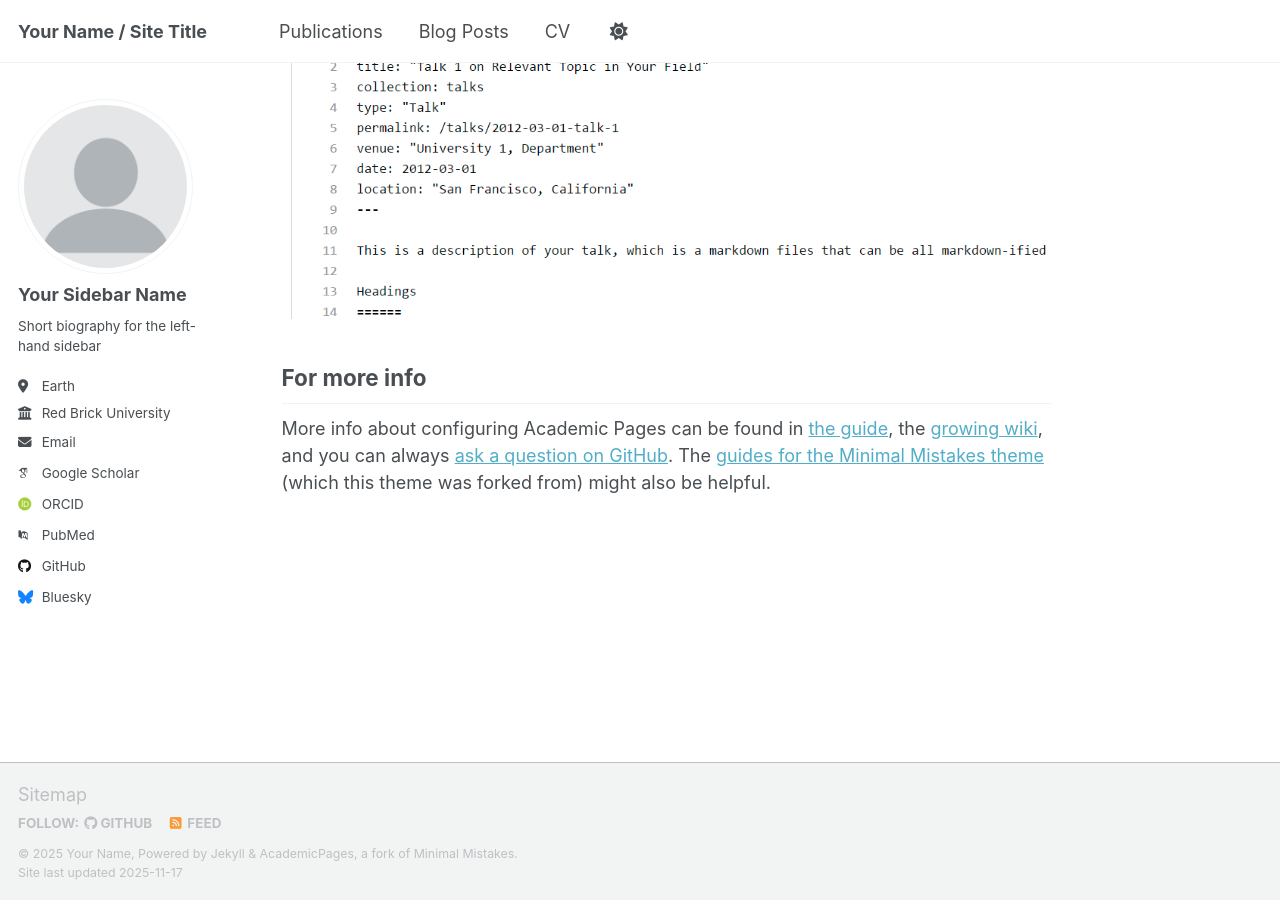
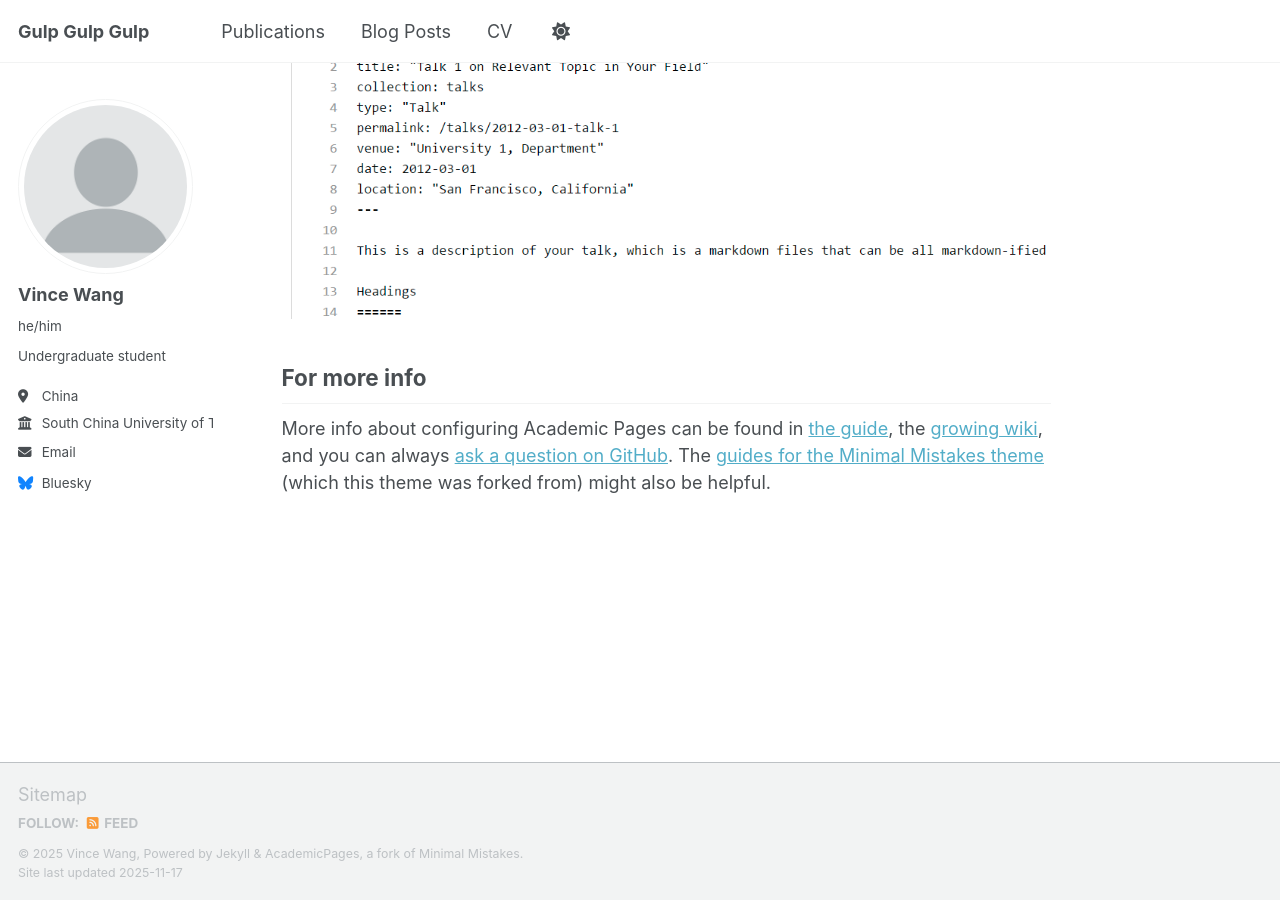
Before and after one commit to VinceWangVW/VinceWangVW.github.io, a Jekyll site: the page built from _pages/about.md, in a window 1280 px wide and 900 px high, scrolled down 2880 px. Built offline with Jekyll 4.4.1, drawn with Linux system fonts in a browser that asks for light colours; some web fonts are replaced; a script that is not in the unit is left out.

Commit message:
Update _config.yml

```diff
--- a/_config.yml
+++ b/_config.yml
@@ -9,9 +9,9 @@
 # Basic Site Settings
 locale                   : "en-US"
 site_theme               : "default" # Currently available options are "default", "air"
-title                    : "Your Name / Site Title"
+title                    : "Gulp Gulp Gulp"
 title_separator          : "-"
-name                     : &name "Your Name"
+name                     : &name "Vince Wang"
 description              : &description "Your Name's academic portfolio"   # Update this with a general description of your site, this is the default if not overridden by a page
 url                      : https://academicpages.github.io # The base hostname & protocol for your site e.g. "https://[your GitHub username].github.io",
                                                            # or if you already have some other page hosted on Github then use "https://[your GitHub username].github.io/[Your Repo Name]"
@@ -24,23 +24,23 @@ repository               : "academicpages/academicpages.github.io"
 author:
   # Biographic information
   avatar           : "profile.png"
-  name             : "Your Sidebar Name"
-  pronouns         : # example: "she/her"
-  bio              : "Short biography for the left-hand sidebar"
-  location         : "Earth"
-  employer         : "Red Brick University"
+  name             : "Vince Wang"
+  pronouns         : "he/him"
+  bio              : "Undergraduate student"
+  location         : "China"
+  employer         : "South China University of Technology"
   uri              : # URL
-  email            : "none@example.org"
+  email            : "extrazyn@gmail.com"
 
   # Academic websites
   academia         : # URL
   arxiv            : # URL - Update with the correct link to your profile
-  googlescholar    : "https://scholar.google.com/citations?user=PS_CX0AAAAAJ"
+  googlescholar    : # "https://scholar.google.com/citations?user=PS_CX0AAAAAJ"
   inspire-hep      : # URL
   impactstory      : # URL
-  orcid            : "https://orcid.org/yourorcidurl"
+  orcid            : # "https://orcid.org/yourorcidurl"
   semantic         : # URL
-  pubmed           : "https://www.ncbi.nlm.nih.gov/pubmed/?term=john+snow"
+  pubmed           : # "https://www.ncbi.nlm.nih.gov/pubmed/?term=john+snow"
   researchgate     : # URL
   scopus           : # URL
 
@@ -48,7 +48,7 @@ author:
   bitbucket        : # Username - Update with your username on the site
   codepen          : # Username
   dribbble         : # Username
-  github           : "academicpages"
+  github           : # "academicpages"
   kaggle           : # Username
   stackoverflow    : # User number or user number and name (i.e., use "1" or "1/jeff-atwood")
 
```
